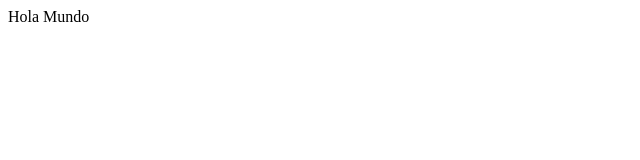
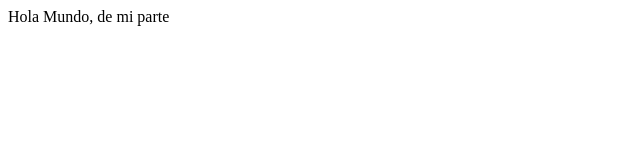
Before and after one commit to JVA511/Repaso_git, a plain HTML site: page index.html in a window 1280 px wide. Shown: the full height of the page, 0-640 px from the left. Drawn offline with Linux system fonts and the light colour scheme.

Commit message:
segundo commit

```diff
--- a/index.html
+++ b/index.html
@@ -7,6 +7,6 @@
     <title>Document</title>
 </head>
 <body>
-    <div>Hola Mundo</div>
+    <div>Hola Mundo, de mi parte</div>
 </body>
 </html>
```
